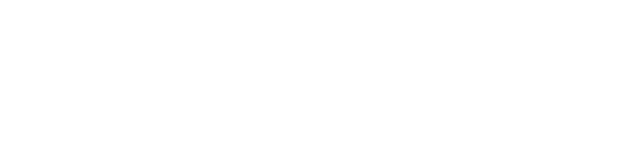
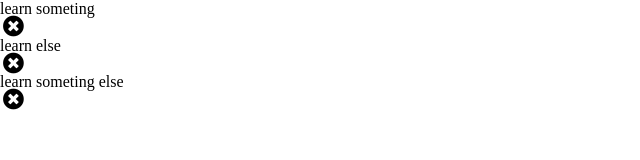
Before and after one commit to lucamagenes/vue-todolist, a plain HTML site: page index.html in a window 1280 px wide. Shown: the whole page, without its empty margins (0-640 px from the left). Drawn offline with nearby package versions, Linux system fonts and the light colour scheme.

Commit message:
creato array aggiunto array ad html creata funzione per rimuovere oggetti

```diff
--- a/assets/js/app.js
+++ b/assets/js/app.js
@@ -11,6 +11,16 @@ predisporre un input per aggiungere un nuovo item alla lista: digitando il tasto
 const root = new Vue({
     el: '#root',
     data: {
-
+        tasks: [
+            'learn someting',
+            'learn else',
+            'learn someting else',
+        ]
+    },
+    methods: {
+        removeTask(i) {
+            console.log('click remove');
+            this.tasks.splice(i, 1);
+        }
     }
 })
--- a/index.html
+++ b/index.html
@@ -15,6 +15,18 @@
 
         <div id="root">
 
+            <div id="tasks">
+                <div id="task" v-for="(task, index) in tasks">
+                    <div class="text">
+                        {{task}}
+                    </div>
+                    <div id="removeTask">
+                        <i class="fas fa-times-circle fa-lg fa-fw"
+                            @click="removeTask(index)"></i>
+                    </div>
+                </div>
+            </div>
+
         </div>
 
         <script src="https://cdn.jsdelivr.net/npm/vue@2.6.14/dist/vue.js"></script>
```
